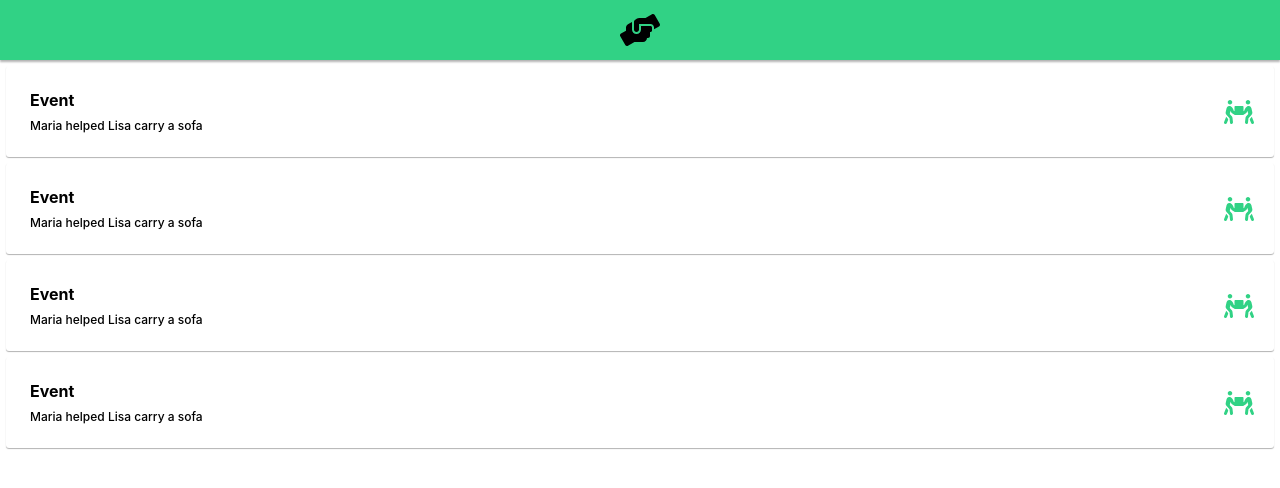
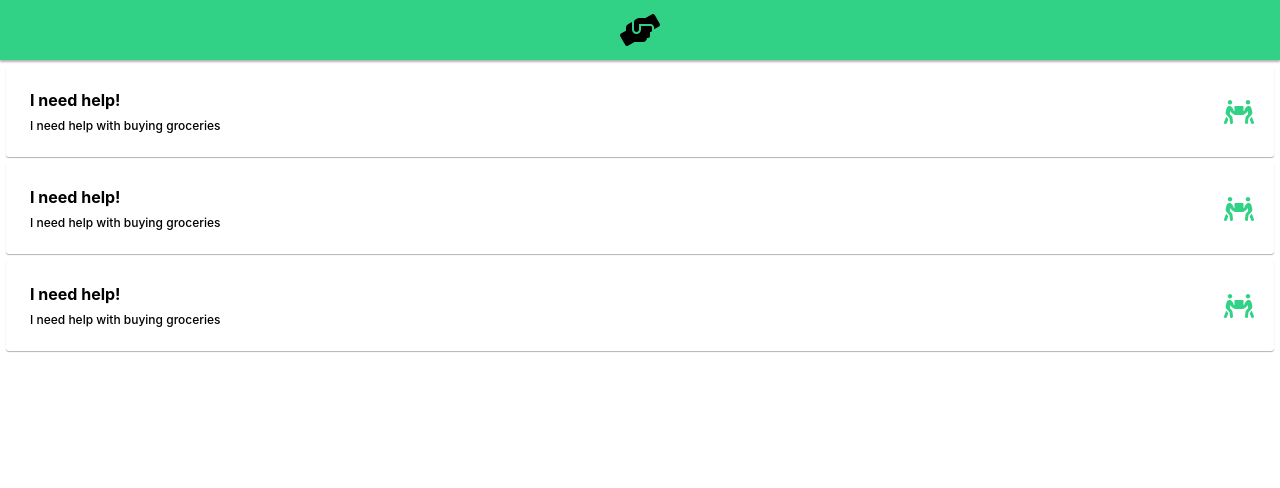
Before and after one commit to Vlad-Ber/Local_Heroes, a React (Create React App) app: page / in a window 1280 px wide. Shown: the top 488 px of the page. Built offline with nearby package versions, Linux system fonts and the light colour scheme.

Commit message:
refactored EventItemList to work with json data as props

```diff
--- a/data/data.json
+++ /dev/null
@@ -1,5 +0,0 @@
-{
-    "errands": [
-        {}
-    ]
-}
--- a/src/App.js
+++ b/src/App.js
@@ -3,6 +3,8 @@ import './App.css';
 
 import NavBar from './components/NavBar.js';
 import EventItemListView from './components/EventItemListView.js';
+
+import data from './data/data.json';
 
 class App extends Component {
 
@@ -10,7 +12,7 @@ class App extends Component {
     return (
       <div className="App" style={{ fontFamily: 'Inter' }}>
         <NavBar/>
-        <EventItemListView />
+        <EventItemListView errands={data["errands"]}/>
       </div>
     );
   }
--- a/src/components/EventItemListView.js
+++ b/src/components/EventItemListView.js
@@ -2,27 +2,17 @@ import React, { Component } from "react";
 
 import EventItem from "./EventItem.js";
 
-class EventItemListView extends Component {
+function EventItemListView(props){
 
-  constructor(props) {
-    super(props);
+    return props.errands.map((errand, i) => (
 
-    this.state = {
-      requests: [
-        "Maria helped Lisa carry a sofa",
-        "Maria helped Lisa carry a sofa",
-        "Maria helped Lisa carry a sofa",
-        "Maria helped Lisa carry a sofa",
-      ],
-      title: ["Event", "Event", "Event", "Event"],
-    };
-  }
+      <EventItem
+        key={i}
+        title={errand.title}
+        description={errand.description}
+      />
 
-  render() {
-    return this.state.requests.map((desc, i) => (
-      <EventItem key={i} title={this.state.title[i]} description={desc} />
     ));
-  }
 }
 
 export default EventItemListView;
--- /dev/null
+++ b/src/data/data.json
@@ -0,0 +1,49 @@
+{
+    "errands": [
+        {
+            "_id": "5e8d9b19bf2ed5257ff40428",
+            "errandId": "5e8d9b19bf2ed5257ff40428",
+            "createdAt": "Wed Apr 08 2020 11:36:53 GMT+0200 (CEST)",
+            "closedAt": "",
+            "state": "waiting",
+            "title": "I need help!",
+            "description": "I need help with buying groceries",
+            "adress": "MyStreet 1, 111 11 MyTown",
+            "contact": "123456789",
+            "requester": "user1",
+            "helpers": [],
+            "type": "shopping",
+            "areaId": "area1"
+        },
+        {
+            "_id": "5e8d9b19bf2ed5257ff40428",
+            "errandId": "5e8d9b19bf2ed5257ff40428",
+            "createdAt": "Wed Apr 08 2020 11:36:53 GMT+0200 (CEST)",
+            "closedAt": "",
+            "state": "waiting",
+            "title": "I need help!",
+            "description": "I need help with buying groceries",
+            "adress": "MyStreet 1, 111 11 MyTown",
+            "contact": "123456789",
+            "requester": "user1",
+            "helpers": [],
+            "type": "shopping",
+            "areaId": "area1"
+        },
+        {
+            "_id": "5e8d9b19bf2ed5257ff40428",
+            "errandId": "5e8d9b19bf2ed5257ff40428",
+            "createdAt": "Wed Apr 08 2020 11:36:53 GMT+0200 (CEST)",
+            "closedAt": "",
+            "state": "waiting",
+            "title": "I need help!",
+            "description": "I need help with buying groceries",
+            "adress": "MyStreet 1, 111 11 MyTown",
+            "contact": "123456789",
+            "requester": "user1",
+            "helpers": [],
+            "type": "shopping",
+            "areaId": "area1"
+        }
+    ]
+}
```
